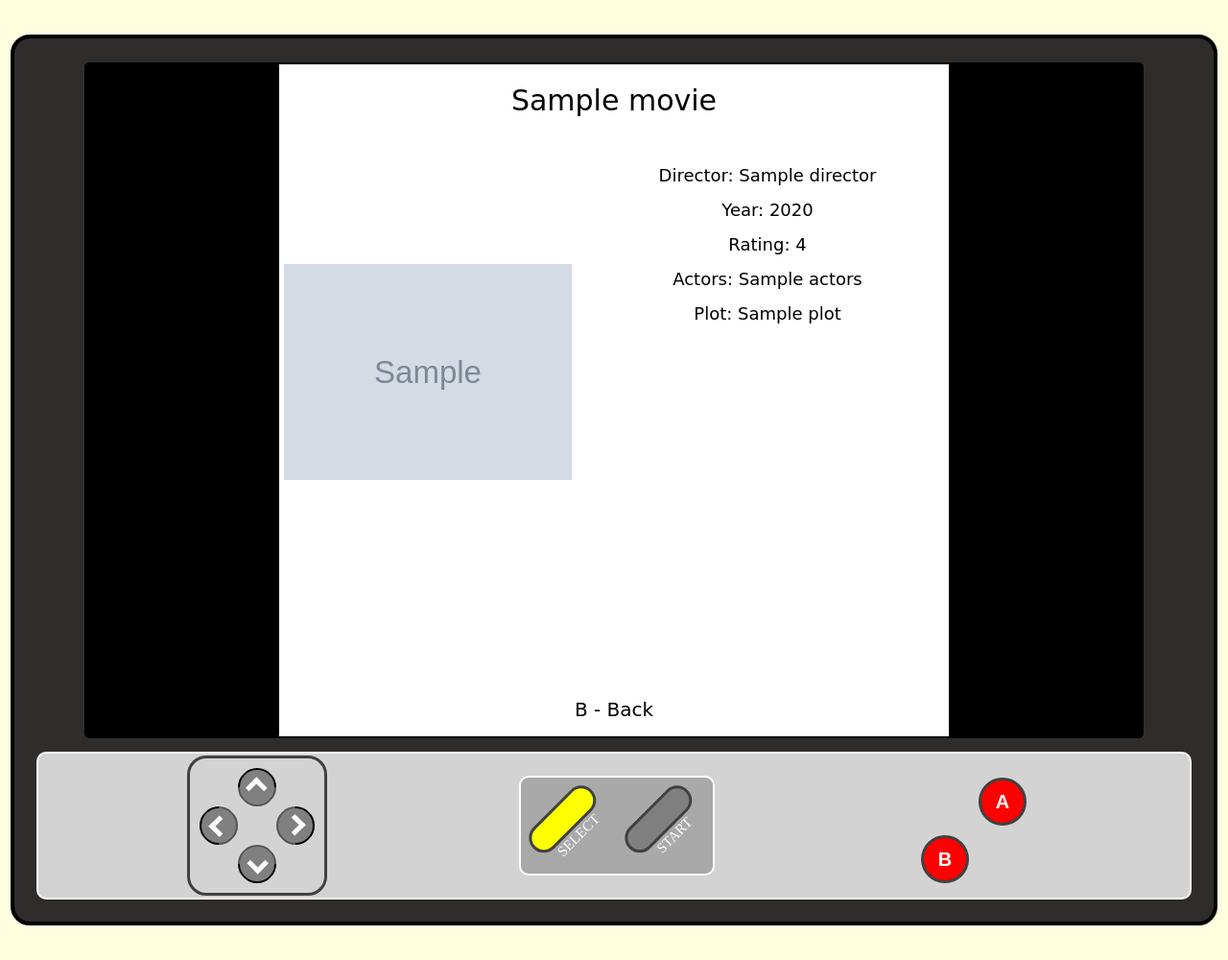
After one commit to LsHanaha/moviemon, a Django app: template rush00/moviemon/templates/detail.html in a window 1280 px wide. The commit adds this page. Shown: the whole page at 96% size. Run offline with Django 4.2, Linux system fonts and the light colour scheme; the template is opened without the code that fills it: most values are stand-ins (such as "Sample title", 1, 10 or a date in 2020); grey boxes marked "Sample" are stand-in pictures; some web fonts are replaced.

Commit message:
done movie detail

```diff
--- a/rush00/moviemon/game.py
+++ b/rush00/moviemon/game.py
@@ -24,7 +24,7 @@ class Game:
         self._movieballs_count = movieballs_count
         self._moviemons: dict[str, dict] = moviemons
         self._enemies_count: int = 15
-        self._captured_movies = ["tt0329101", "tt0117342", "tt0810743"]
+        self._captured_movies = ["tt0329101", "tt0117342", "tt0810743", "tt0024216", "tt0107290"]
         self._game_map: typing.Optional[list[list[int]]] = None
         self._player_strength = 1
 
@@ -124,11 +124,13 @@ class Game:
         res = []
         if captured_size > 3:
             movie_ids = []
-            movie_ids.extend(self._captured_movies[position_id - 1:position_id + 1])
+            movie_ids.extend(self._captured_movies[position_id - 1:position_id + 2])
             if len(res) != 3:
                 if position_id == captured_size - 1:
                     movie_ids.insert(0, self._captured_movies[position_id - 2])
                 elif position_id == 0:
+                    movie_ids.append(self._captured_movies[position_id])
+                    movie_ids.append(self._captured_movies[position_id + 1])
                     movie_ids.append(self._captured_movies[position_id + 2])
             for movie_id in movie_ids:
                 res.append(self._moviemons[movie_id])
--- a/rush00/moviemon/imdb_api.py
+++ b/rush00/moviemon/imdb_api.py
@@ -18,6 +18,7 @@ def collect_imdb_data():
             continue
         try:
             data[film] = json.loads(res.text)
+            data[film]['rawRating'] = data[film]["imdbRating"]
             data[film]["imdbRating"] = round(float(data[film]["imdbRating"]))
         except json.decoder.JSONDecodeError as e:
             print(e)
--- /dev/null
+++ b/rush00/moviemon/static/css/detail.css
@@ -0,0 +1,72 @@
+.detail_main {
+    width: 100%;
+    height: 100%;
+    background-color: white;
+}
+
+.detail_title {
+    width: 100%;
+    height: 40px;
+    text-align: center;
+    padding-top: 20px;
+    font-size: 30px;
+    margin-bottom: 30px;
+}
+
+.detail_content {
+    width: 100%;
+    height: calc(100% - 140px);
+    display: flex;
+    flex-direction: row;
+}
+
+.detail_left {
+    height: calc(100% - 100px);
+    width: 300px;
+    display: flex;
+    align-items: center;
+    justify-content: center;
+    margin-left: 5px;
+}
+
+.detail_poster {
+    height: auto;
+    width: 300px;
+}
+
+.detail_right {
+    height: 100%;
+    width: calc(100% - 350px);
+    margin-left: 30px;
+    display: flex;
+    flex-direction: column;
+    align-items: center;
+    font-size: 18px;
+}
+
+.detail_right_director {
+    margin-top: 15px;
+}
+
+.detail_right_year {
+    margin-top: 15px;
+}
+
+.detail_right_rating {
+    margin-top: 15px;
+}
+
+.detail_right_actors {
+    margin-top: 15px;
+}
+
+.detail_right_plot {
+    margin-top: 15px;
+}
+
+.detail_legend {
+    width: 100%;
+    text-align: center;
+    font-size: 20px;
+    margin-top: 10px;
+}
--- /dev/null
+++ b/rush00/moviemon/templates/detail.html
@@ -0,0 +1,24 @@
+{% extends 'screen.html' %}
+
+
+{% block screen_content_main %}
+    <div class="screen_content_main">
+        <div class="detail_main">
+            <div class="detail_title">{{ movie.Title }}</div>
+            <div class="detail_content">
+{#                Must display the name, poster, director, year, rating, synopsis and actors#}
+                <div class="detail_left">
+                    <img class="detail_poster" src="{{ movie.Poster }}" alt="{{ movie.Title }}">
+                </div>
+                <div class="detail_right">
+                    <div class="detail_right_director">Director: {{ movie.Director }}</div>
+                    <div class="detail_right_year">Year: {{ movie.Year }}</div>
+                    <div class="detail_right_rating">Rating: {{ movie.rawRating }}</div>
+                    <div class="detail_right_actors">Actors: {{ movie.Actors }}</div>
+                    <div class="detail_right_plot">Plot: {{ movie.Plot }}</div>
+                </div>
+            </div>
+            <div class="detail_legend">B - Back</div>
+        </div>
+    </div>
+{% endblock %}
--- a/rush00/moviemon/templates/index.html
+++ b/rush00/moviemon/templates/index.html
@@ -12,6 +12,7 @@
     <link rel="stylesheet" href="{% static 'css/worldmap.css' %}">
     <link rel="stylesheet" href="{% static 'css/moviedex.css' %}">
     <link rel="stylesheet" href="{% static 'css/main.css' %}">
+    <link rel="stylesheet" href="{% static 'css/detail.css' %}">
     <link rel="preconnect" href="https://fonts.googleapis.com">
     <link rel="preconnect" href="https://fonts.gstatic.com" crossorigin>
     <link href="https://fonts.googleapis.com/css2?family=Koulen&display=swap" rel="stylesheet">
```
Also changed, not shown: rush00/moviemon/views.py (+8 -2 lines), 1 other file.
